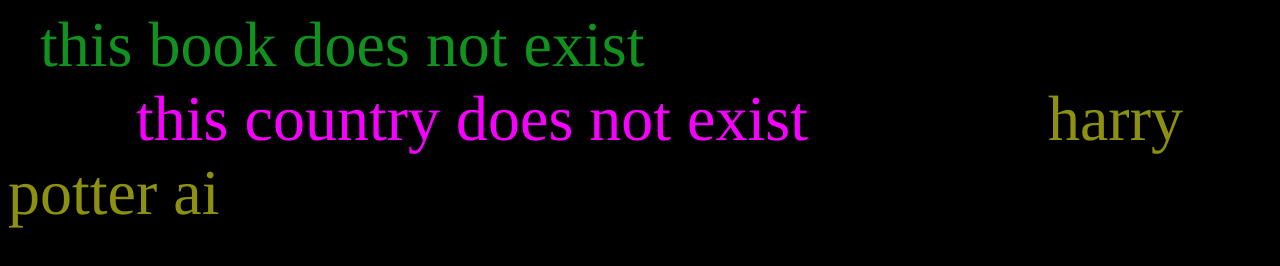
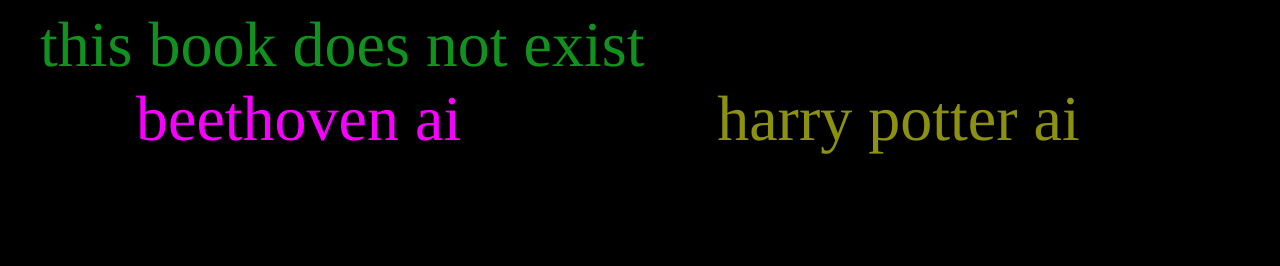
Before and after one commit to jaevibing/jaevibing.github.io, a plain HTML site: page projects.html in a window 1280 px wide. Drawn offline with Linux system fonts and the light colour scheme.

Commit message:
Update projects.html

```diff
--- a/projects.html
+++ b/projects.html
@@ -24,8 +24,8 @@ jack-debug
 </font>
 <font style="font-family:times;font-size:64px;">
 
-&nbsp;&nbsp;&nbsp;&nbsp;&nbsp;<a href="thiscountrydoesnotexist" style="text-decoration:none;"><font color="#f700ff">this country does not exist</font></a>
-&nbsp;&nbsp;&nbsp;&nbsp;
+&nbsp;&nbsp;&nbsp;&nbsp;&nbsp;<a href="beethoven" style="text-decoration:none;"><font color="#f700ff">beethoven ai</font></a>
+&nbsp;&nbsp;&nbsp;&nbsp;&nbsp;
 
 </font>
 <font style="font-family:times;font-size:64px;">
```
